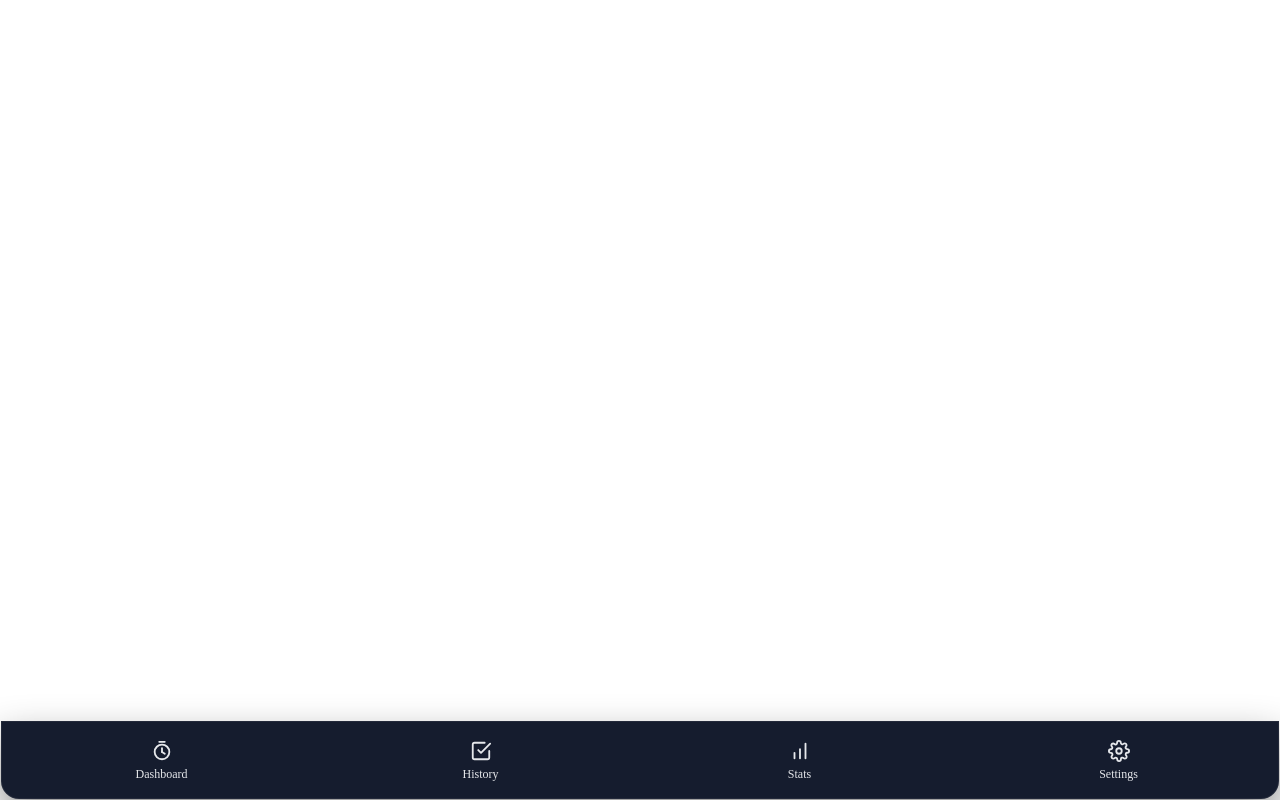
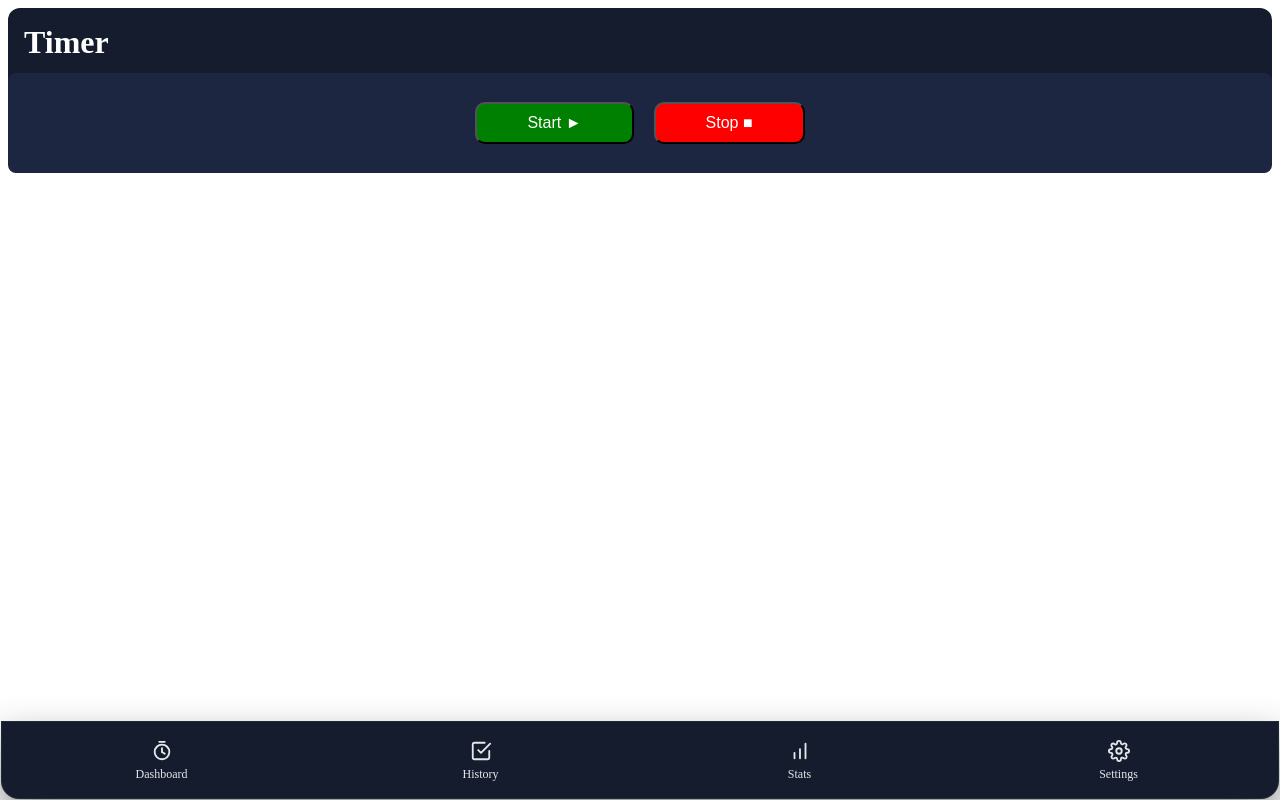
Before and after one commit to Lindsteez/FocusTrack, a React (Vite) app in the folder react/: page / in a window 1280 px wide. Built offline with nearby package versions, Linux system fonts and the light colour scheme.

Commit message:
card component

```diff
--- a/react/src/App.jsx
+++ b/react/src/App.jsx
@@ -1,14 +1,31 @@
-import { useState } from 'react'
+import { startTransition, useState } from 'react'
 import './App.css'
 import Navbar from './components/Navbar'
 import NavbarMobile from './components/NavbarMobile'
+import Button from './components/Button'
+import Card from './components/Card'
 
 function App() {
 
   return (
-    <div className="App">
-      <NavbarMobile />
-    </div>
+    <>
+
+      <Card title="Timer">
+        <Button
+            label = "Start ►"
+            variant = "start"
+        />
+         <Button
+            label = "Stop ■"
+            variant = "stop"
+        />
+      </Card>
+
+      <div className="App">
+        <NavbarMobile />
+      </div>
+
+    </>
   )
 }
 
--- a/react/src/components/Button.jsx
+++ b/react/src/components/Button.jsx
@@ -2,7 +2,9 @@
 import styles from './Button.module.css'
 
 function Button({label, variant}) {
-    return <button className={`${styles.btnBase} ${styles[variant]}`}>{label}</button>;
+    return <button className={`${styles.btnBase} ${styles[variant]}`}>{label}
+
+    </button>;
 }
 
 export default Button;
--- a/react/src/components/Button.module.css
+++ b/react/src/components/Button.module.css
@@ -1,5 +1,8 @@
 .btnBase {
     color: white;
+    padding: 10px 50px;
+    border-radius: 10px;
+    font-size: 1rem;
 }
 
 .start {
--- /dev/null
+++ b/react/src/components/Card.jsx
@@ -0,0 +1,20 @@
+
+import { Children } from 'react'
+import styles from './Card.module.css'
+
+function Card({title, children}) {
+
+    return (
+        <div className={styles.card}>
+            <div className={styles.header}>{title}</div>
+
+            <div className={styles.content}>
+                {children}
+            </div>
+        </div>
+    )
+
+}
+
+
+export default Card
--- /dev/null
+++ b/react/src/components/Card.module.css
@@ -0,0 +1,31 @@
+.card {
+  background-color: var(--card-primary);
+  border-radius: 12px;
+  /* padding: 16px; */
+  display: flex;
+  flex-direction: column;
+  gap: 12px;
+}
+
+/* Titel */
+.header {
+  font-size: 2rem;
+  font-weight: 700;
+  color: white;
+  padding: 16px 16px 0 16px;
+}
+
+/* Inre ruta */
+.content {
+  background-color: var(--card-secondary);
+  border-radius: 8px;
+  min-height: 100px;
+  gap: 20px;
+  display: flex;
+  align-items: center;
+  justify-content: center;
+}
+
+.card:hover {
+  background-color: var(--card-hover);
+}
```
